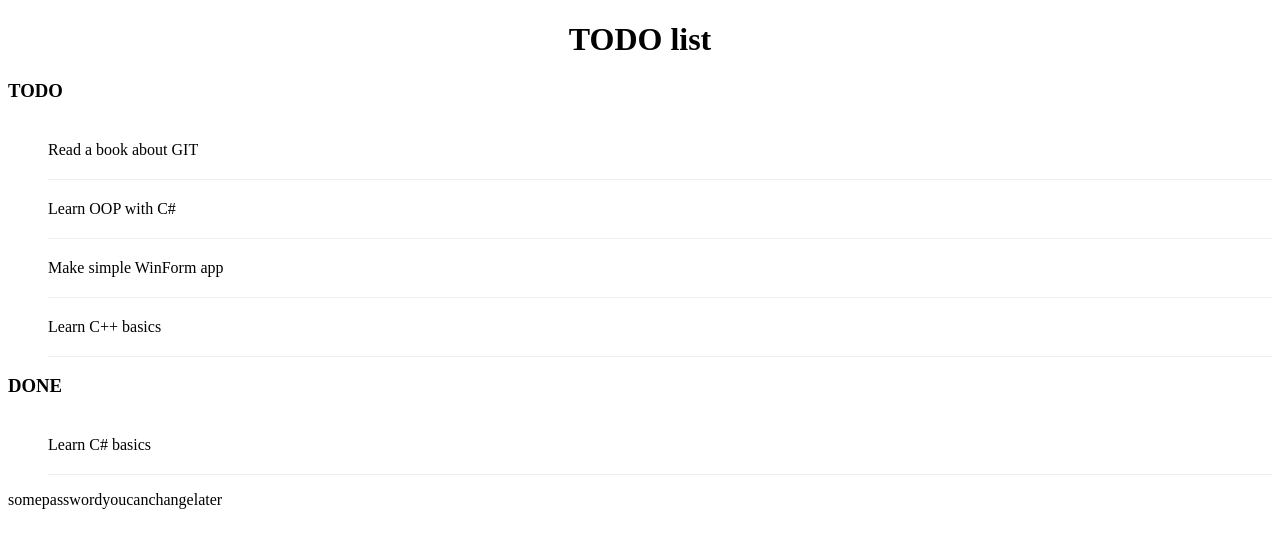
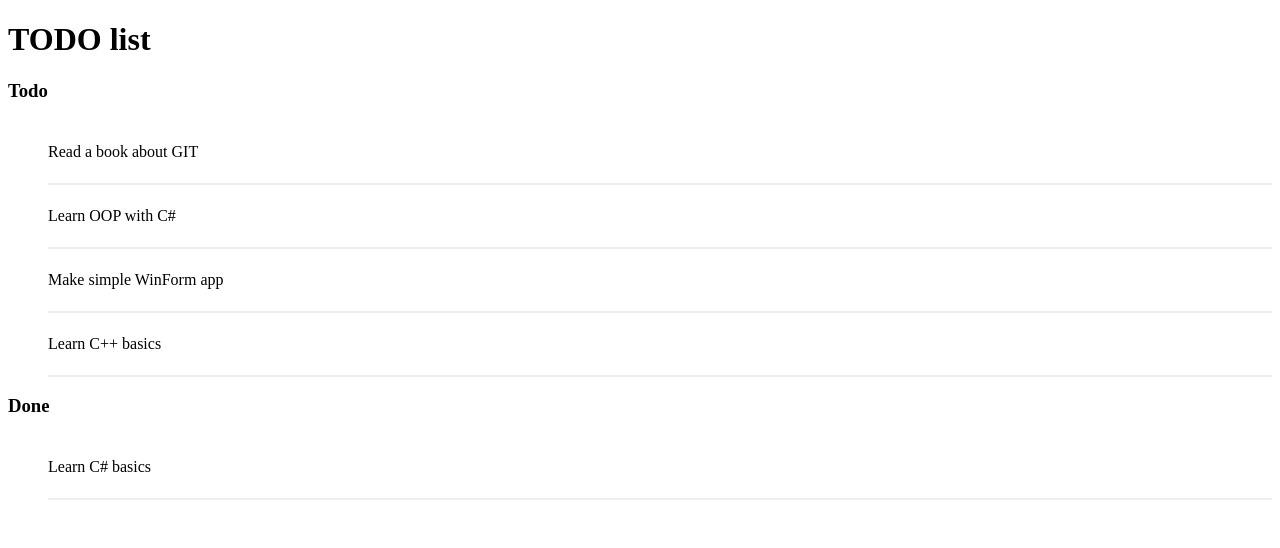
Before and after one commit to spektrov/todo-list, a plain HTML site: page index.html in a window 1280 px wide. Drawn offline with Linux system fonts and the light colour scheme.

Commit message:
Change CSS to introduce conflicts

```diff
--- a/index.html
+++ b/index.html
@@ -5,15 +5,15 @@
 	<title>TODO list</title>
 	<style type="text/css">
 		h1 {
-			text-align: center;
+			text-align: left;
 		}
 		h3 {
-			text-transform: uppercase;
+			text-transform: capitalize;
 		}
 		li {
 			overflow: hidden;
-			padding: 20px 0;
-			border-bottom: 1px solid #eee;
+			padding: 22px 0;
+			border-bottom: 2px solid #eee;
 		}
 	</style>
 
@@ -35,5 +35,3 @@
 	</ul>
 </body>
 </html>
-
-somepasswordyoucanchangelater
```
